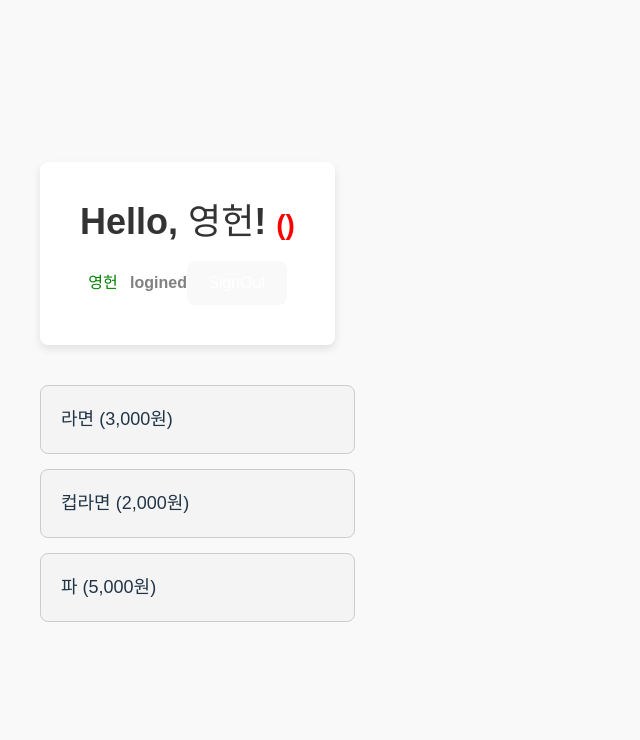
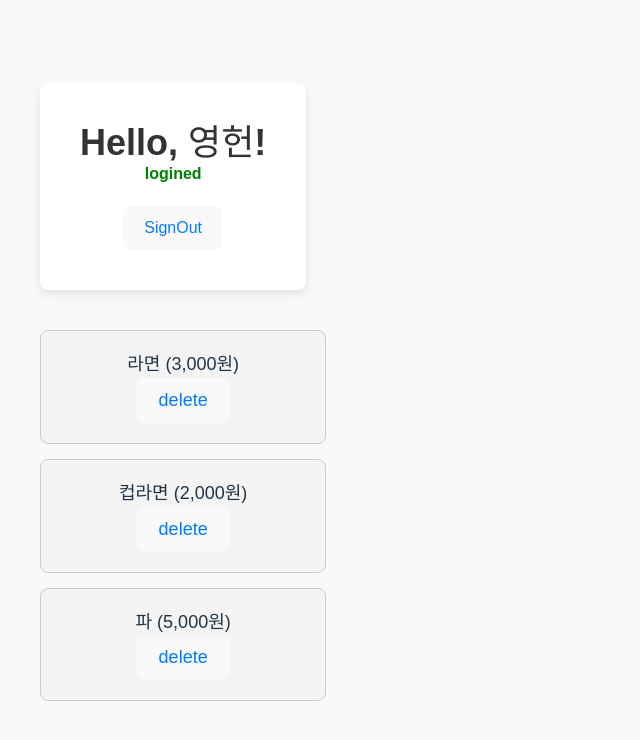
Before and after one commit to yoounyoungheon/hana-git-prac, a React (Vite) app in the folder sample/: page / in a window 1280 px wide. Shown: the top 740 px of the page, without its empty margins (0-640 px from the left). Built offline with nearby package versions, Linux system fonts and the light colour scheme.

Commit message:
delete 기능 구현

```diff
--- a/sample/src/App.css
+++ b/sample/src/App.css
@@ -13,17 +13,14 @@ h2 {
 }
 
 button {
-  padding: 8px 16px;
-  background-color: #007bff;
-  color: white;
+  color: #007bff;
   border: none;
   border-radius: 4px;
   cursor: pointer;
-  transition: background-color 0.3s;
 }
 
 button:hover {
-  background-color: #0056b3;
+  color: #001934;
 }
 
 /* app 전체 */
@@ -86,7 +83,7 @@ button:hover {
 }
 
 .login-title {
-  color: green;
+  color: black;
   text-align: center;
   margin-bottom: 40px; /* 하단 여백 증가 */
   font-size: 32px; /* 폰트 크기 증가 */
@@ -118,7 +115,7 @@ label {
 }
 
 .login-button {
-  background-color: #28a745;
+  background-color: #007bff;
   padding: 15px;
   font-size: 18px; /* 버튼 크기 증가 */
   border-radius: 4px;
@@ -126,7 +123,7 @@ label {
 }
 
 .login-button:hover {
-  background-color: #218838;
+  background-color: #007bff;
 }
 /* Cart List */
 .cart-list {
@@ -138,6 +135,7 @@ label {
 .cart-item {
   padding: 20px; /* 카드 아이템 크기 증가 */
   background-color: #f4f4f4;
+  text-align: center;
   border: 1px solid #ccc;
   border-radius: 8px;
   margin-bottom: 15px;
--- a/sample/src/App.tsx
+++ b/sample/src/App.tsx
@@ -29,9 +29,16 @@ function App() {
     });
   }
 
+  const removeCartItem = (itemId: number)=> {
+    setSession({
+      ...session,
+      cart : session.cart.filter((item) => item.id !== itemId )
+    })
+  }
+
   return (
     <div className="app-container">
-      <My session={session} logout={logout} login={login}></My>
+      <My session={session} logout={logout} login={login} removeCartItem={removeCartItem}></My>
     </div>
   );
 }
--- a/sample/src/components/Login.tsx
+++ b/sample/src/components/Login.tsx
@@ -1,17 +1,17 @@
 import { useState } from "react";
 
-const Login: React.FC = () => {
-  const [id, setId] = useState<number | ''>('')
-  const [name, setName] = useState<string>('');
+interface LoginProps {
+    login: (id: number, name: string) => void;
+  }
+
+  const Login: React.FC<LoginProps> = ({ login }) => {
+    const [id, setId] = useState<number | "">("");
+    const [name, setName] = useState<string>("");
 
     const handleLogin = (event: React.FormEvent) => {
-    /*
-    메서드는 어떤 이벤트를 명시적으로 처리하지 않은 경우,
-    해당 이벤트에 대한 사용자 에이전트의 기본 동작을 실행하지 않도록 지정합니다.
-    */
-    event.preventDefault();
+      event.preventDefault(); // 기본 클릭 방지
       if (id && name) {
-      Login(Number(id), name);
+        login(Number(id), name);
       }
     };
 
--- a/sample/src/components/My.tsx
+++ b/sample/src/components/My.tsx
@@ -7,21 +7,24 @@ interface MyProps {
   session: Session;
   logout: () => void;
   login: (id: number, name: string) => void;
+  removeCartItem: (itemId: number) => void;
 }
 
-const My: React.FC<MyProps> = ({ session, logout }) => {
+const My: React.FC<MyProps> = ({ session, logout, login, removeCartItem }) => {
   return (
     <div className="my-container">
       {
         session.loginUser
         ? (<Profile user={session.loginUser} logout={logout} />)
-        : (<Login />)
+        : (<Login login={login} />)
       }
 
       <ul className="cart-list">
         {session.cart.map((item) => (
           <li key={item.id} className="cart-item">
             {item.name} ({item.price.toLocaleString()}원)
+            <div></div>
+            <button onClick={()=>removeCartItem(item.id)}>delete</button>
           </li>
         ))}
       </ul>
--- a/sample/src/components/Profile.tsx
+++ b/sample/src/components/Profile.tsx
@@ -10,13 +10,14 @@ interface ProfileProps {
     return (
       <div className="profile-container">
         <h1>
-          Hello, {user.name}! <span className="age">({user.age})</span>
+          Hello, {user.name}! <span className="age"></span>
         </h1>
         <span className="user-name">
-          {user.name} <span className="status">logined</span>
+          logined
         </span>
+        <div> </div>
         <button onClick={logout} className="logout-button">
-          SignOut
+        SignOut
         </button>
       </div>
     );
```
Lines whose indentation alone changed are shown as unchanged.
